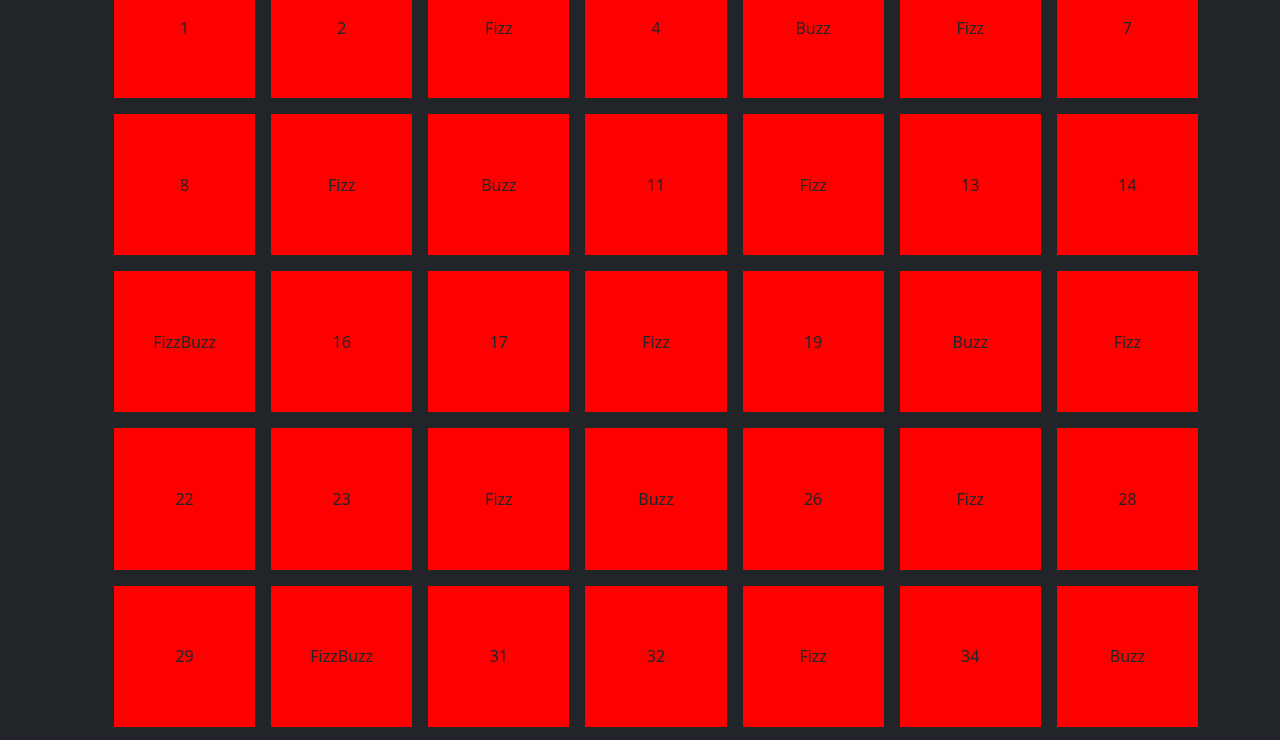
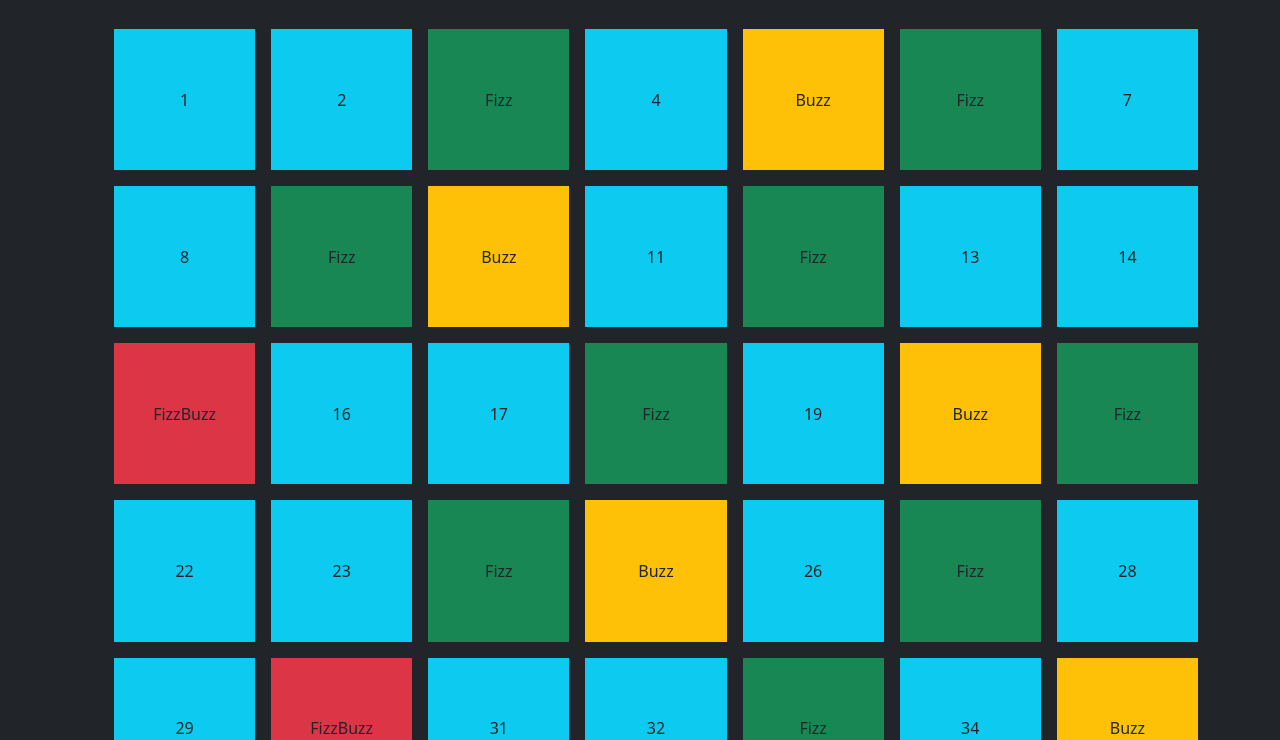
Before and after one commit to MarcoGotti/js-fizzbuzz, a plain HTML site: page index.html in a window 1280 px wide. Shown: the part 115-855 px from the top of the page. Drawn offline with nearby package versions, Linux system fonts and the light colour scheme.

Commit message:
head commit Bonus 2

```diff
--- a/assets/css/style.css
+++ b/assets/css/style.css
@@ -1,11 +1,6 @@
-*{
-    box-sizing: border-box;
-    margin: 0;
-    padding: 0;
-}
+
 .box{
     list-style: none;
     width: calc((100% - 6rem) / 7);
     aspect-ratio: 1;
-    background-color: red;
 }
--- a/assets/js/main.js
+++ b/assets/js/main.js
@@ -24,22 +24,22 @@ for (let i = 1; i <= 100; i++){
 
     if ((a == 0) && (b == 0)) {
        console.log('FizzBuzz');
-       let colMarkup = `<li class="box d-flex justify-content-center align-items-center">FizzBuzz</li>`;
+       let colMarkup = `<li class="box bg-danger d-flex justify-content-center align-items-center">FizzBuzz</li>`;
        listElement.insertAdjacentHTML('beforeend', colMarkup);
     }
     else if (a == 0) {
         console.log('Fizz');
-        let colMarkup = `<li class="box d-flex justify-content-center align-items-center">Fizz</li>`;
+        let colMarkup = `<li class="box bg-success d-flex justify-content-center align-items-center">Fizz</li>`;
         listElement.insertAdjacentHTML('beforeend', colMarkup);
     }
     else if (b == 0) {
         console.log('Buzz');
-        let colMarkup = `<li class="box d-flex justify-content-center align-items-center">Buzz</li>`;
+        let colMarkup = `<li class="box bg-warning d-flex justify-content-center align-items-center">Buzz</li>`;
         listElement.insertAdjacentHTML('beforeend', colMarkup);
     }
     else {
         console.log(i);
-        let colMarkup = `<li class="box d-flex justify-content-center align-items-center"> ${i} </li>`;
+        let colMarkup = `<li class="box bg-info d-flex justify-content-center align-items-center"> ${i} </li>`;
         listElement.insertAdjacentHTML('beforeend', colMarkup);
     }
 
--- a/index.html
+++ b/index.html
@@ -8,7 +8,7 @@
     <link rel="stylesheet" href="./assets/css/style.css">
 </head>
 <body class="bg-dark">
-    <h1 class="fw-bold text-center text-white mb-4">FizzBuzzDOM</h1>
+    <h1 class="fw-bold text-center text-white my-5">FizzBuzzDOM</h1>
     <div class="container">
         <ul class="d-flex flex-wrap gap-3" id="list">
 
```
